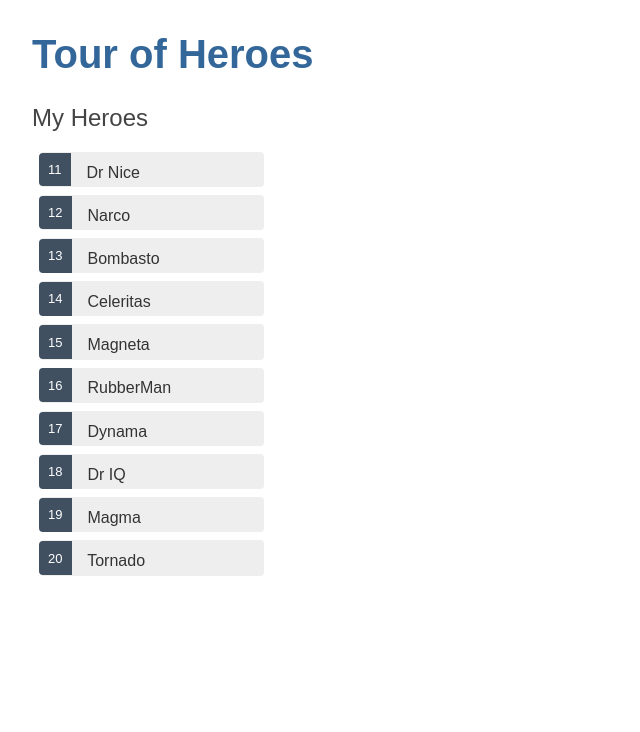
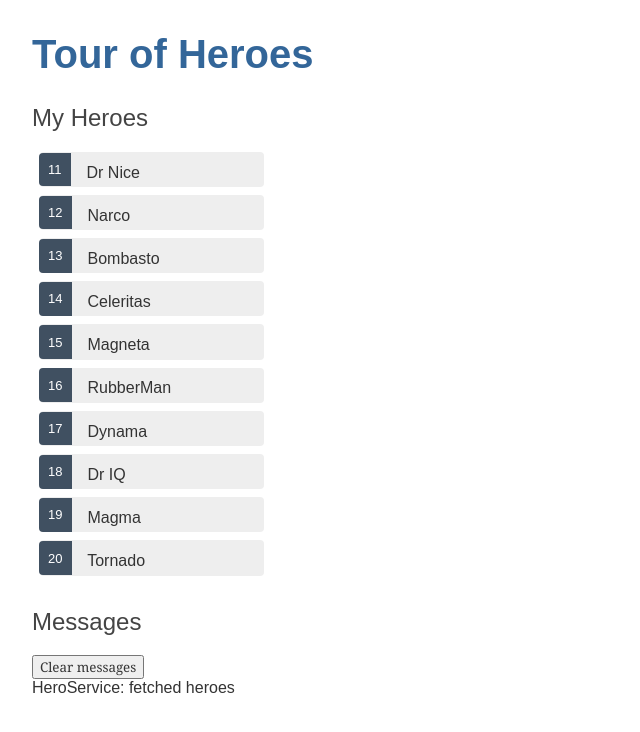
Before and after one commit to Bxprt/Tour-of-Heroes, an Angular app: page / in a window 1280 px wide. Shown: the top 732 px of the page, without its empty margins (0-640 px from the left). Built offline with nearby package versions, Linux system fonts and the light colour scheme.

Commit message:
Hero service now implements message service

```diff
--- a/src/app/hero.service.ts
+++ b/src/app/hero.service.ts
@@ -2,16 +2,18 @@ import { Injectable } from '@angular/core';
 import { Hero } from './hero';
 import { HEROES } from './mock-heroes';
 import {Observable, of} from "rxjs";
+import {MessageService} from "./message.service";
 
 @Injectable({
   providedIn: 'root'
 })
 export class HeroService {
 
-  constructor() { }
+  constructor(private messageService: MessageService) { }
 
   getHeroes(): Observable<Hero[]> {
     const heroes = of(HEROES);
+    this.messageService.add('HeroService: fetched heroes');
     return heroes;
   }
 }
```
